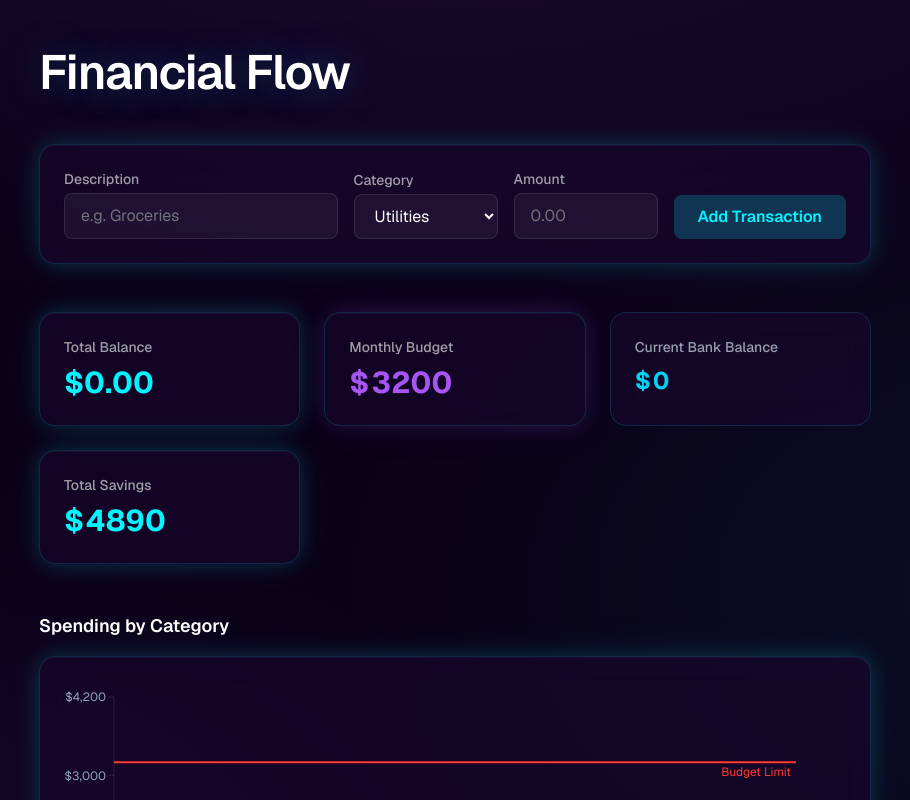
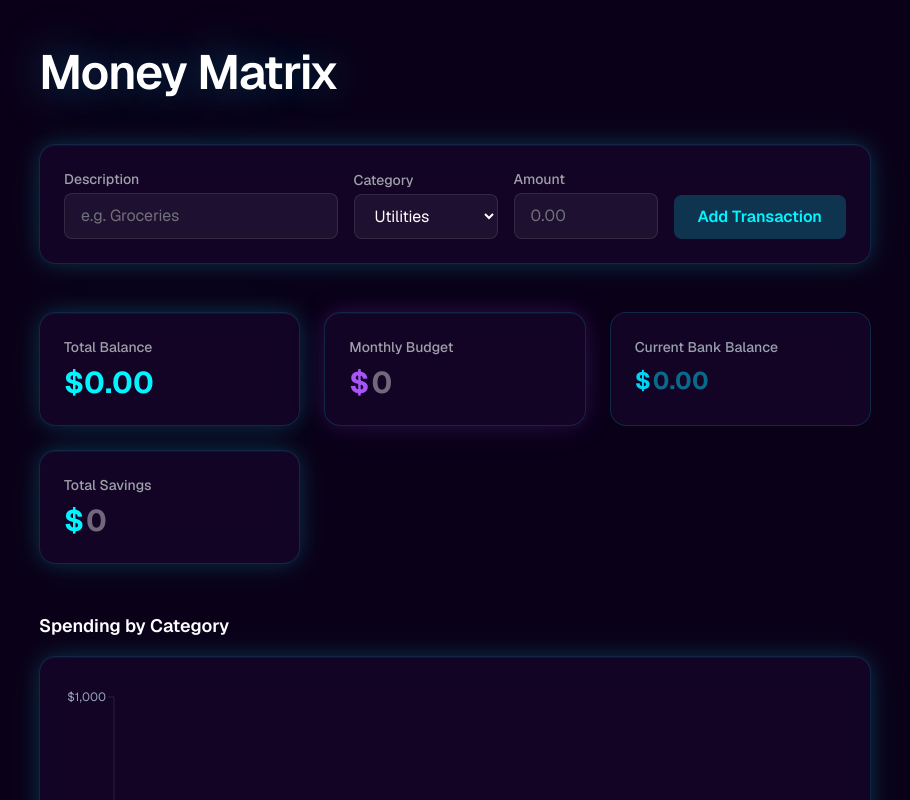
Before and after one commit to DezBytes/AfterGlow_BudgetApp, a Next.js app: page / in a window 1280 px wide. Shown: the top 800 px of the page, without its empty margins (185-1095 px from the left). Built offline with nearby package versions, Linux system fonts and the light colour scheme.

Commit message:
Complete rebrand to Money Matrix

```diff
--- a/src/app/layout.tsx
+++ b/src/app/layout.tsx
@@ -13,8 +13,13 @@ const geistMono = Geist_Mono({
 });
 
 export const metadata: Metadata = {
-  title: "Matrix",
-  description: "Your financial afterglow",
+  title: "Money Matrix",
+  description: "Stop guessing where your money is going. Track it in the Matrix.",
+  openGraph: {title: "Money Matrix",
+    description: "Stop guessing where your money goes. Track it in the Matrix.",
+    type: "website",
+    images:  ["/web-app-manifest-512x512.png"],// Add this line!
+  },
   icons: {
     icon: [
       { url: "/favicon-96x96.png", sizes: "96x96", type: "image/png" },
--- a/src/app/page.tsx
+++ b/src/app/page.tsx
@@ -8,12 +8,11 @@ import {
   YAxis,
   Tooltip,
   ResponsiveContainer,
-  Cell,
-  ReferenceLine,
+  Cell
 } from "recharts";
 
-const STORAGE_KEY = "financial-flow-transactions";
-const BUDGET_STORAGE_KEY = "financial-flow-budget";
+const STORAGE_KEY = "money-matrix-transactions";
+const BUDGET_STORAGE_KEY = "money-matrix-budget";
 
 const CATEGORIES = [
   "Utilities",
@@ -49,15 +48,15 @@ function formatCurrency(value: number): string {
 }
 
 export default function Home() {
-  const [startingBalance, setStartingBalance] = useState(0);
+  const [startingBalance, setStartingBalance] = useState("");
   const [transactions, setTransactions] = useState<
     { id: string; date: string; description: string; amount: number; category: string }[]
   >([]);
   const [description, setDescription] = useState("");
   const [amount, setAmount] = useState("");
   const [category, setCategory] = useState<string>(CATEGORIES[0]);
-  const [monthlyBudget, setMonthlyBudget] = useState("3200");
-  const [totalSavings, setTotalSavings] = useState("4890");
+  const [monthlyBudget, setMonthlyBudget] = useState("");
+  const [totalSavings, setTotalSavings] = useState("");
   const [hasLoaded, setHasLoaded] = useState(false);
 
   // Load from localStorage on mount
@@ -167,12 +166,12 @@ export default function Home() {
   };
 
   return (
-    <div className="financial-flow-bg min-h-screen">
+    <div className="matrix-money-bg min-h-screen">
       <div className="mx-auto max-w-4xl px-6 py-12 sm:px-8">
         {/* Header */}
         <header className="mb-12">
           <h1 className="title-glow text-4xl font-semibold tracking-tight text-white sm:text-5xl">
-            Financial Flow
+            Money Matrix
           </h1>
         </header>
 
@@ -362,17 +361,7 @@ export default function Home() {
                     ]}
                     labelFormatter={(label) => label}
                   />
-                  <ReferenceLine
-                    y={Number(monthlyBudget) || 0}
-                    stroke="#ff3b30"
-                    strokeWidth={2}
-                    label={{
-                      value: "Budget Limit",
-                      fill: "#ff3b30",
-                      fontSize: 12,
-                      position: "insideTopRight",
-                    }}
-                  />
+
                   <Bar dataKey="total" radius={[4, 4, 0, 0]}>
                     {chartData.map((entry, index) => (
                       <Cell key={`cell-${index}`} fill={entry.fill} />
```
